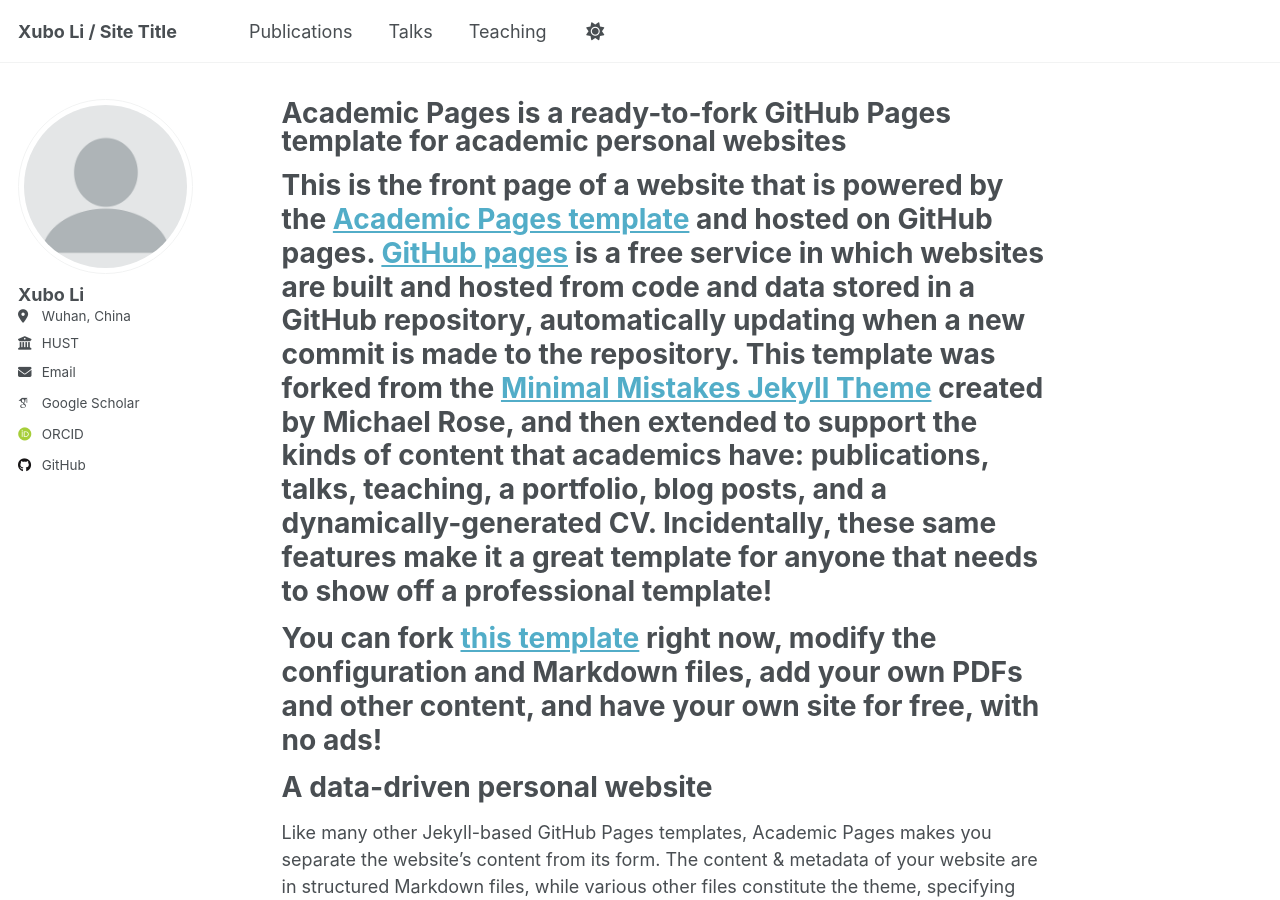
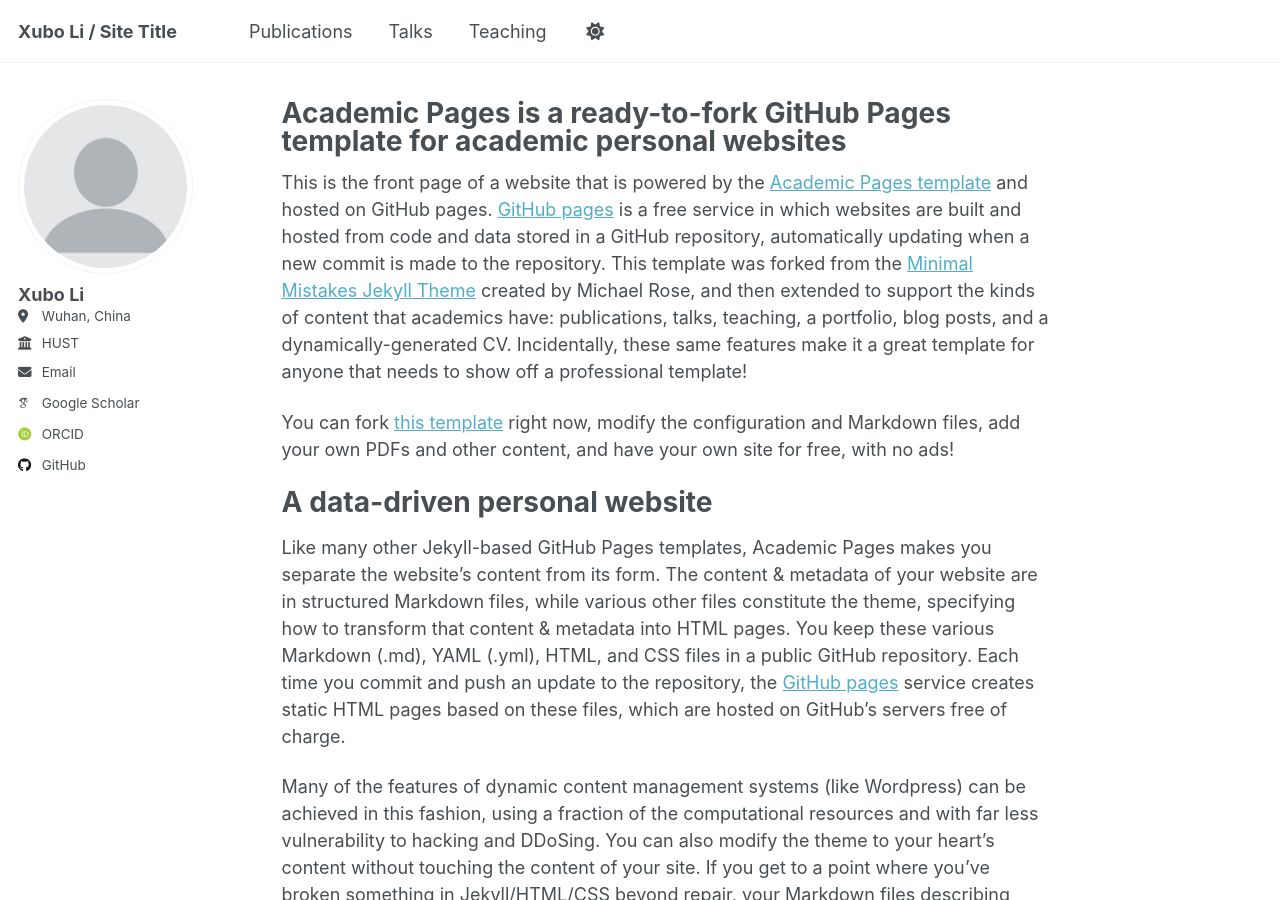
Before and after one commit to XuboLee/xubolee.github.io, a Jekyll site: the page built from _pages/about.md, in a window 1280 px wide and 900 px high. Built offline with Jekyll 4.4.1, drawn with Linux system fonts in a browser that asks for light colours; some web fonts are replaced; a script that is not in the unit is left out.

Commit message:
Update about.md

```diff
--- a/_pages/about.md
+++ b/_pages/about.md
@@ -7,9 +7,9 @@ redirect_from:
   - /about.html
 ---
 
-# This is the front page of a website that is powered by the [Academic Pages template](https://github.com/academicpages/academicpages.github.io) and hosted on GitHub pages. [GitHub pages](https://pages.github.com) is a free service in which websites are built and hosted from code and data stored in a GitHub repository, automatically updating when a new commit is made to the repository. This template was forked from the [Minimal Mistakes Jekyll Theme](https://mmistakes.github.io/minimal-mistakes/) created by Michael Rose, and then extended to support the kinds of content that academics have: publications, talks, teaching, a portfolio, blog posts, and a dynamically-generated CV. Incidentally, these same features make it a great template for anyone that needs to show off a professional template!
+This is the front page of a website that is powered by the [Academic Pages template](https://github.com/academicpages/academicpages.github.io) and hosted on GitHub pages. [GitHub pages](https://pages.github.com) is a free service in which websites are built and hosted from code and data stored in a GitHub repository, automatically updating when a new commit is made to the repository. This template was forked from the [Minimal Mistakes Jekyll Theme](https://mmistakes.github.io/minimal-mistakes/) created by Michael Rose, and then extended to support the kinds of content that academics have: publications, talks, teaching, a portfolio, blog posts, and a dynamically-generated CV. Incidentally, these same features make it a great template for anyone that needs to show off a professional template!
 
-# You can fork [this template](https://github.com/academicpages/academicpages.github.io) right now, modify the configuration and Markdown files, add your own PDFs and other content, and have your own site for free, with no ads!
+You can fork [this template](https://github.com/academicpages/academicpages.github.io) right now, modify the configuration and Markdown files, add your own PDFs and other content, and have your own site for free, with no ads!
 
 A data-driven personal website
 ======
```
